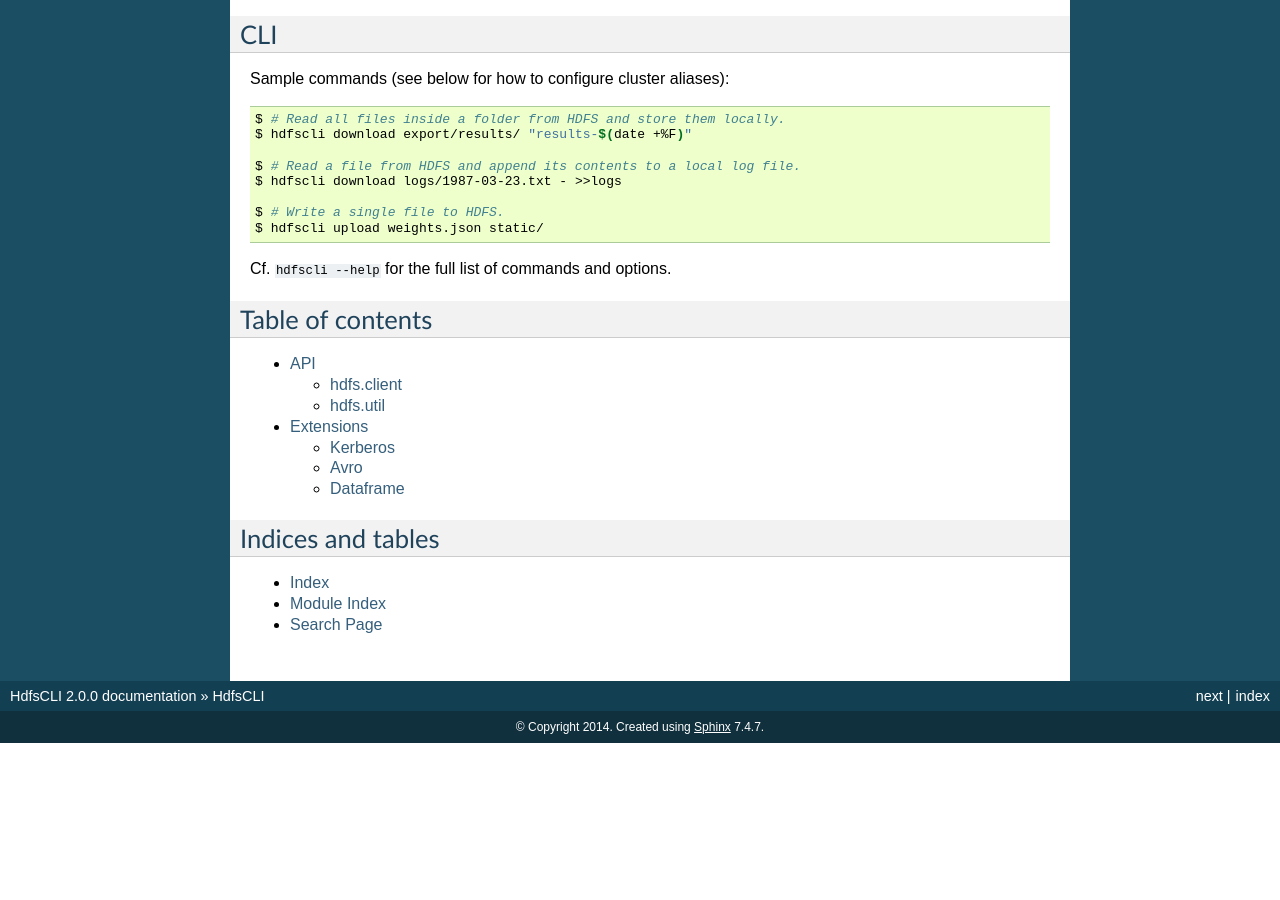
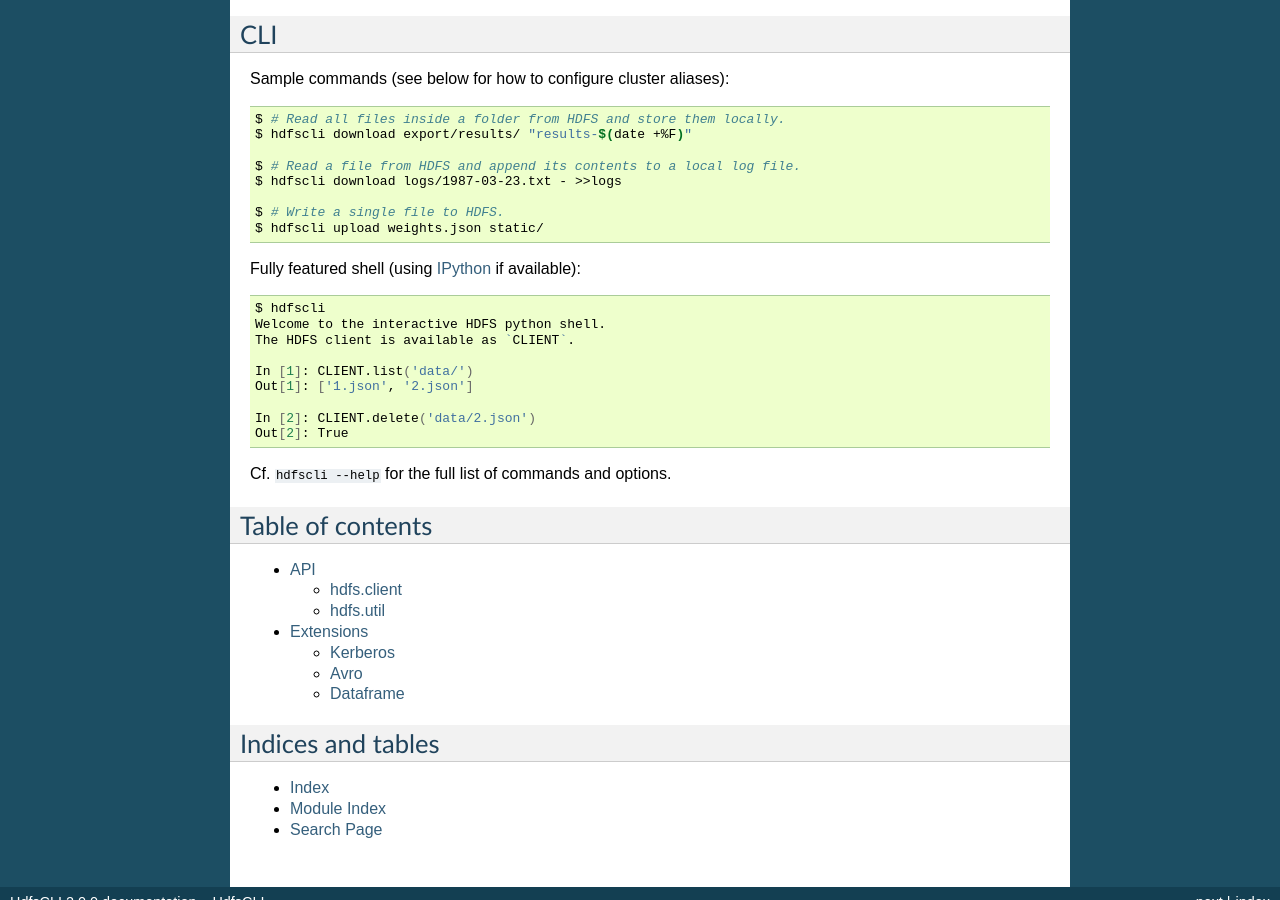
Before and after one commit to mtth/hdfs, a Sphinx documentation site: the page built from doc/index.rst, in a window 1280 px wide and 900 px high, scrolled down 859 px. Built offline with Sphinx 7.4.7, drawn with Linux system fonts in a browser that asks for light colours; before the commit the page ends 1602 px from its top, so only the background shows below that.

Commit message:
Add HDFS shell to documentation.
[ci skip]

```diff
--- a/doc/index.rst
+++ b/doc/index.rst
@@ -74,6 +74,20 @@ Sample commands (see below for how to configure cluster aliases):
   $ # Write a single file to HDFS.
   $ hdfscli upload weights.json static/
 
+Fully featured shell (using IPython_ if available):
+
+.. code-block:: bash
+
+  $ hdfscli
+  Welcome to the interactive HDFS python shell.
+  The HDFS client is available as `CLIENT`.
+
+  In [1]: CLIENT.list('data/')
+  Out[1]: ['1.json', '2.json']
+
+  In [2]: CLIENT.delete('data/2.json')
+  Out[2]: True
+
 Cf. `hdfscli --help` for the full list of commands and options.
 
 
@@ -98,3 +112,4 @@ Indices and tables
 .. _pip: http://www.pip-installer.org/en/latest/
 .. _WebHDFS API: http://hadoop.apache.org/docs/r1.0.4/webhdfs.html
 .. _pandas: http://pandas.pydata.org/
+.. _IPython: http://ipython.org/
```
Also changed, not shown: README.rst (+15 -2 lines).
